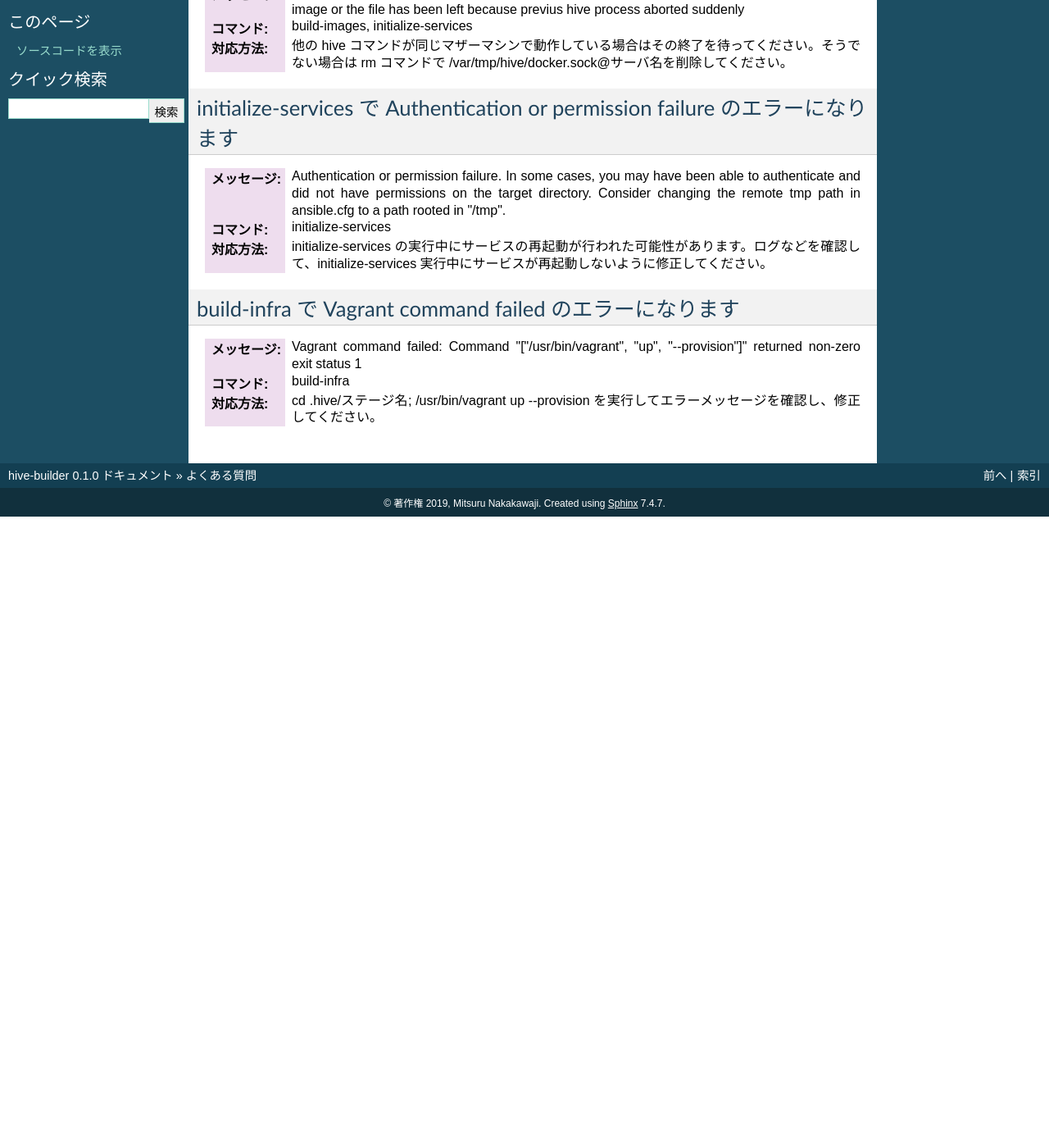
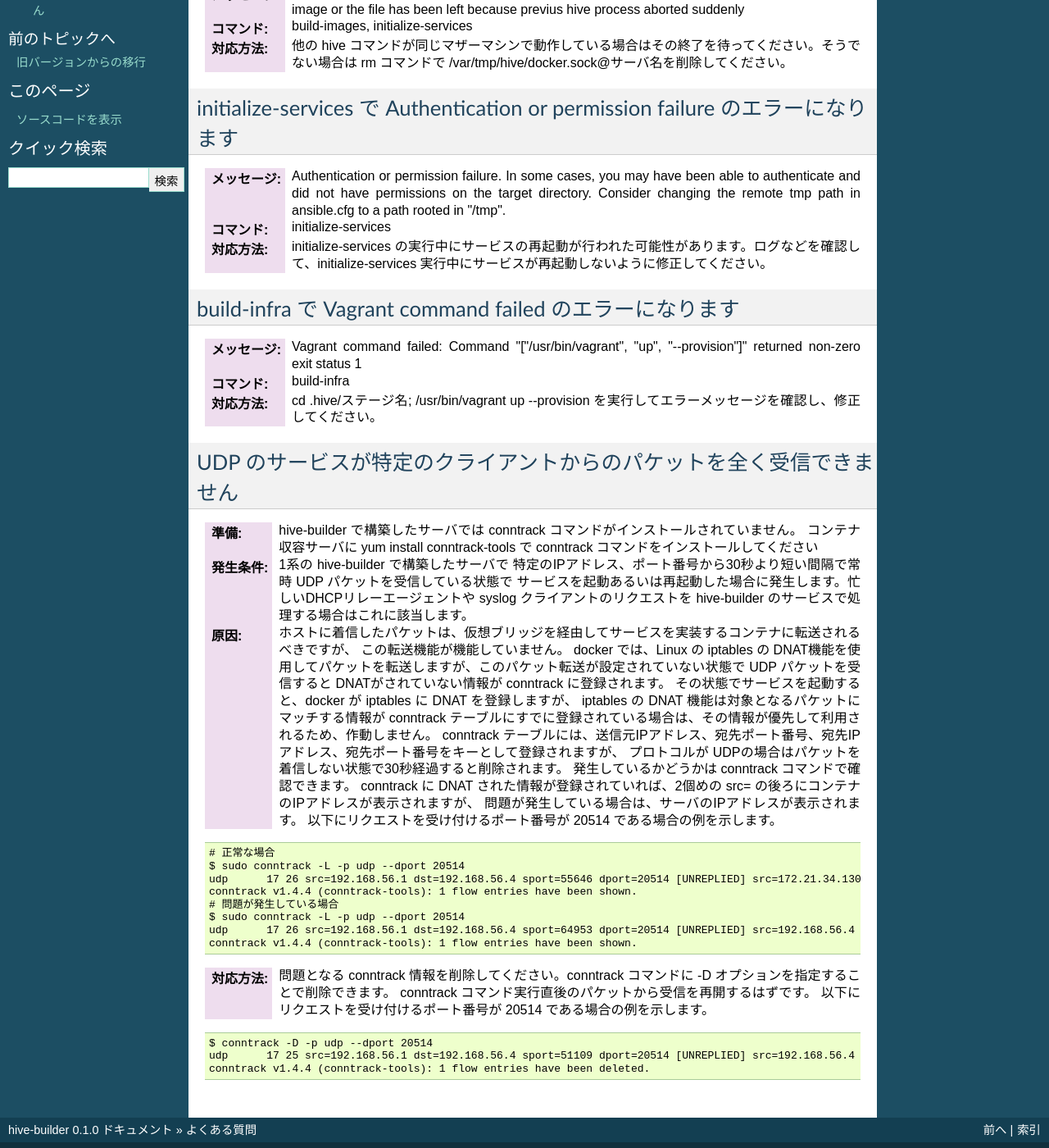
Before and after one commit to procube-open/hive-builder, a Sphinx documentation site: the page built from docs/faq.rst, in a window 1280 px wide and 1400 px high, scrolled down 504 px. Shown: the whole window at 82% size. Built offline with Sphinx 7.4.7, drawn with Linux system fonts in a browser that asks for light colours; pages that are not in the unit, such as notebooks, are missing from menus; before the commit the page ends 1134 px from its top, so only the background shows below that; some of the changed text lies outside the part shown.

Commit message:
add UDP problem to faq

```diff
--- a/docs/faq.rst
+++ b/docs/faq.rst
@@ -34,3 +34,49 @@
 :メッセージ: Vagrant command failed: Command "["/usr/bin/vagrant", "up", "--provision"]" returned non-zero exit status 1
 :コマンド: build-infra
 :対応方法: cd .hive/ステージ名; /usr/bin/vagrant up --provision を実行してエラーメッセージを確認し、修正してください。
+
+
+UDP のサービスが特定のクライアントからのパケットを全く受信できません
+----------------------------------------------------------------------------------------------------------
+:準備:
+      hive-builder で構築したサーバでは conntrack コマンドがインストールされていません。 コンテナ収容サーバに
+      yum install conntrack-tools で conntrack コマンドをインストールしてください
+
+:発生条件: 1系の hive-builder で構築したサーバで
+      特定のIPアドレス、ポート番号から30秒より短い間隔で常時 UDP パケットを受信している状態で
+      サービスを起動あるいは再起動した場合に発生します。忙しいDHCPリレーエージェントや syslog クライアントのリクエストを
+      hive-builder のサービスで処理する場合はこれに該当します。
+
+:原因: ホストに着信したパケットは、仮想ブリッジを経由してサービスを実装するコンテナに転送されるべきですが、
+      この転送機能が機能していません。
+      docker では、Linux の iptables の DNAT機能を使用してパケットを転送しますが、このパケット転送が設定されていない状態で UDP パケットを受信すると
+      DNATがされていない情報が conntrack に登録されます。
+      その状態でサービスを起動すると、docker が iptables に DNAT を登録しますが、 iptables の DNAT 機能は対象となるパケットにマッチする情報が
+      conntrack テーブルにすでに登録されている場合は、その情報が優先して利用されるため、作動しません。
+      conntrack テーブルには、送信元IPアドレス、宛先ポート番号、宛先IPアドレス、宛先ポート番号をキーとして登録されますが、
+      プロトコルが UDPの場合はパケットを着信しない状態で30秒経過すると削除されます。
+      発生しているかどうかは conntrack コマンドで確認できます。
+      conntrack に DNAT された情報が登録されていれば、2個めの src= の後ろにコンテナのIPアドレスが表示されますが、
+      問題が発生している場合は、サーバのIPアドレスが表示されます。
+      以下にリクエストを受け付けるポート番号が 20514 である場合の例を示します。
+
+::
+
+    # 正常な場合
+    $ sudo conntrack -L -p udp --dport 20514
+    udp      17 26 src=192.168.56.1 dst=192.168.56.4 sport=55646 dport=20514 [UNREPLIED] src=172.21.34.130 dst=192.168.56.1 sport=514 dport=55646 mark=0 secctx=system_u:object_r:unlabeled_t:s0 use=1
+    conntrack v1.4.4 (conntrack-tools): 1 flow entries have been shown.
+    # 問題が発生している場合
+    $ sudo conntrack -L -p udp --dport 20514
+    udp      17 26 src=192.168.56.1 dst=192.168.56.4 sport=64953 dport=20514 [UNREPLIED] src=192.168.56.4 dst=192.168.56.1 sport=20514 dport=64953 mark=0 secctx=system_u:object_r:unlabeled_t:s0 use=1
+    conntrack v1.4.4 (conntrack-tools): 1 flow entries have been shown.
+
+:対応方法: 問題となる conntrack 情報を削除してください。conntrack コマンドに -D オプションを指定することで削除できます。
+      conntrack コマンド実行直後のパケットから受信を再開するはずです。
+      以下にリクエストを受け付けるポート番号が 20514 である場合の例を示します。
+
+::
+
+    $ conntrack -D -p udp --dport 20514
+    udp      17 25 src=192.168.56.1 dst=192.168.56.4 sport=51109 dport=20514 [UNREPLIED] src=192.168.56.4 dst=192.168.56.1 sport=20514 dport=51109 mark=0 secctx=system_u:object_r:unlabeled_t:s0 use=1
+    conntrack v1.4.4 (conntrack-tools): 1 flow entries have been deleted.
```
